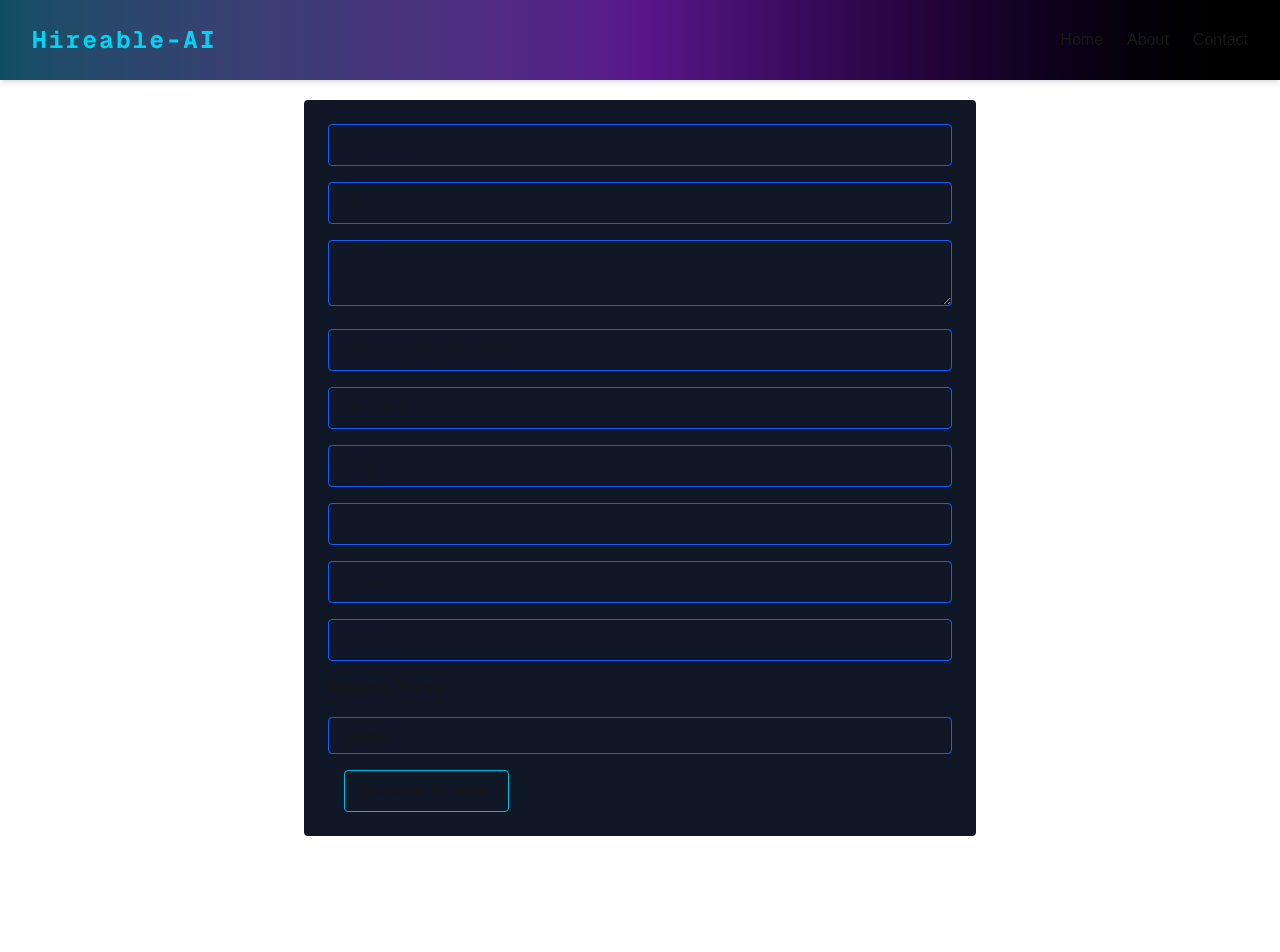
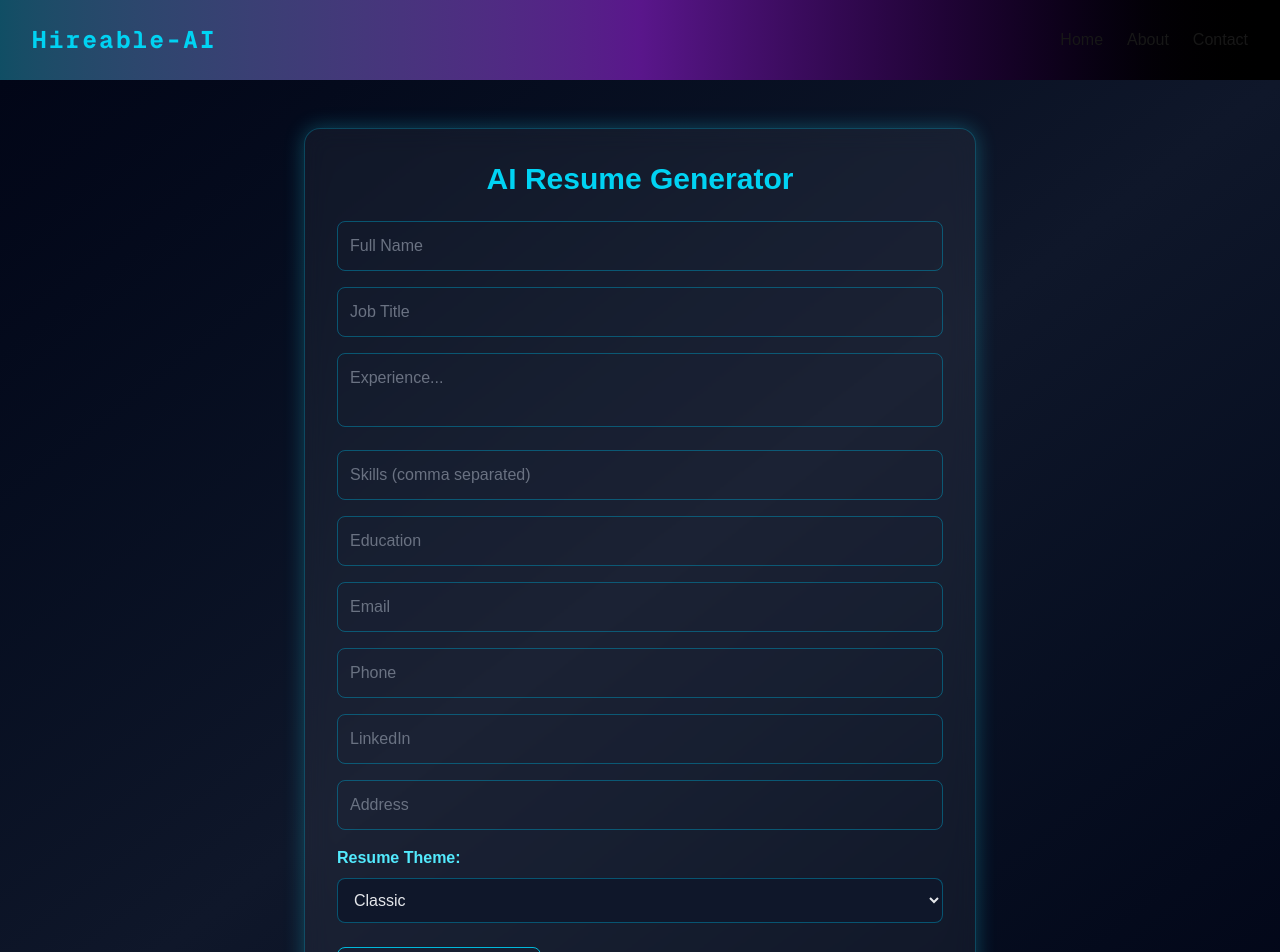
Before and after one commit to Iremide-tech/Resume-Ai, a Next.js app: page / in a window 1280 px wide. Shown: the top 952 px of the page. Before the commit the page ends 856 px from the top, so only its background shows below. Built offline with nearby package versions, Linux system fonts and the light colour scheme.

Commit message:
some stuff again

```diff
--- a/src/app/contact/page.tsx
+++ b/src/app/contact/page.tsx
@@ -45,7 +45,7 @@ export default function Contact() {
   };
 
   return (
-    <main className="flex justify-center items-center min-h-screen  text-gray-200 p-6">
+    <main className="flex justify-center items-center min-h-screen  text-gray-200 p-6 bg-gradient-to-br from-[#020617] via-[#0f172a] to-[#020617]">
       <motion.div
         initial={{ opacity: 0, y: 40 }}
         animate={{ opacity: 1, y: 0 }}
--- a/src/app/page.tsx
+++ b/src/app/page.tsx
@@ -2,9 +2,9 @@
 'use client';
 
 import { useState } from 'react';
+import { motion } from 'framer-motion';
 import FadeIn from './fadeIn';
-
-
+import { FileText, Download } from 'lucide-react';
 
 export default function Home() {
   const [form, setForm] = useState({
@@ -24,32 +24,31 @@ export default function Home() {
   const [loading, setLoading] = useState(false);
   const [error, setError] = useState('');
   const [selectedTheme, setSelectedTheme] = useState('classic');
+  const [resumeGenerated, setResumeGenerated] = useState(false);
 
-  const handleChange = (e: React.ChangeEvent<HTMLInputElement | HTMLTextAreaElement | HTMLSelectElement>) => {
+  const handleChange = (
+    e: React.ChangeEvent<HTMLInputElement | HTMLTextAreaElement | HTMLSelectElement>
+  ) => {
     setForm({ ...form, [e.target.name]: e.target.value });
-    if (e.target.name === 'theme') {
-      setSelectedTheme(e.target.value);
-    }
+    if (e.target.name === 'theme') setSelectedTheme(e.target.value);
   };
+
   const handleDownload = async () => {
-  console.log('trying to call api')
-
-  const resumeHTML = document.getElementById("resume-preview")?.innerHTML;
-  const res = await fetch("/api/pdf", {
-    method: "POST",
-    headers: {"Content-Type": "application/json"}  ,
-   body: JSON.stringify({ html:resumeHTML}),
+    console.log('trying to call api');
+    const resumeHTML = document.getElementById('resume-preview')?.innerHTML;
+    const res = await fetch('/api/pdf', {
+      method: 'POST',
+      headers: { 'Content-Type': 'application/json' },
+      body: JSON.stringify({ html: resumeHTML }),
     });
     const blob = await res.blob();
     const url = window.URL.createObjectURL(blob);
-  const a = document.createElement("a");
+    const a = document.createElement('a');
     a.href = url;
-  a.download = "resume.pdf"; // filename
+    a.download = 'resume.pdf';
     a.click();
     window.URL.revokeObjectURL(url);
   };
-
-const [resumeGenerated, setResumeGenerated] = useState(false);
 
   const handleSubmit = async () => {
     setLoading(true);
@@ -64,73 +63,137 @@ const [resumeGenerated, setResumeGenerated] = useState(false);
       const data = await res.json();
       if (!res.ok || data.error) {
         setError(data.error || 'Failed to generate resume.');
-        setResume('');
       } else {
         setResume(data.resume);
+        setResumeGenerated(true);
       }
-    } catch (err) {
+    } catch {
       setError('Network error.');
-      setResume('');
     }
     setLoading(false);
-    setResumeGenerated(true);
   };
-
 
   return (
     <FadeIn duration={100}>
-    <main className="max-w-2xl mx-auto p-6 space-y-4 bg-gradient-to-r bg-gray-900 m-5 rounded ">
-
+      <main className="min-h-screen flex justify-center items-start py-12 bg-gradient-to-br from-[#020617] via-[#0f172a] to-[#020617]">
+        <motion.div
+          initial={{ opacity: 0, y: 40 }}
+          animate={{ opacity: 1, y: 0 }}
+          transition={{ duration: 0.6 }}
+          className="w-full max-w-2xl bg-white/5 backdrop-blur-md border border-cyan-500/30 rounded-2xl p-8 shadow-[0_0_20px_rgba(34,211,238,0.3)]"
+        >
+          <h1 className="text-3xl font-bold text-center text-cyan-400 mb-6">
+            AI Resume Generator
+          </h1>
 
           <form
-        onSubmit={e => {
+            onSubmit={(e) => {
               e.preventDefault();
               handleSubmit();
             }}
             className="space-y-4"
           >
-        <input name="name" onChange={handleChange} placeholder="Full Name" className="w-full p-2 border border-blue-600 rounded hover:h-11" />
-        <input name="title" onChange={handleChange} placeholder="Job Title" className="w-full p-2 border border-blue-600 rounded hover:h-11" />
-        <textarea name="experience" onChange={handleChange} placeholder="Experience..." className="w-full p-2 border border-blue-600 rounded" />
-        <input name="skills" onChange={handleChange} placeholder="Skills (comma separated)" className="w-full p-2 border border-blue-600 rounded hover:h-11" />
-        <input name="education" onChange={handleChange} placeholder="Education" className="w-full p-2 border border-blue-600 rounded hover:h-11" />
-        <input name="email" onChange={handleChange} placeholder="Email" className="w-full p-2 border border-blue-600 rounded hover:h-11" />
-        <input name="phone" onChange={handleChange} placeholder="Phone" className="w-full p-2 border border-blue-600 rounded hover:h-11" />
-        <input name="linkedin" onChange={handleChange} placeholder="Linkedin" className="w-full p-2 border border-blue-600 rounded hover:h-11" />
-        <input name="address" onChange={handleChange} placeholder="Address" className="w-full p-2 border border-blue-600 rounded hover:h-11" />
+            {[
+              { name: 'name', placeholder: 'Full Name' },
+              { name: 'title', placeholder: 'Job Title' },
+              { name: 'experience', placeholder: 'Experience...', type: 'textarea' },
+              { name: 'skills', placeholder: 'Skills (comma separated)' },
+              { name: 'education', placeholder: 'Education' },
+              { name: 'email', placeholder: 'Email' },
+              { name: 'phone', placeholder: 'Phone' },
+              { name: 'linkedin', placeholder: 'LinkedIn' },
+              { name: 'address', placeholder: 'Address' },
+            ].map((field, i) =>
+              field.type === 'textarea' ? (
+                <textarea
+                  key={i}
+                  name={field.name}
+                  onChange={handleChange}
+                  placeholder={field.placeholder}
+                  className="w-full p-3 bg-transparent border border-cyan-600/50 rounded-lg focus:outline-none focus:ring-2 focus:ring-cyan-400 placeholder-gray-500 transition resize-none"
+                />
+              ) : (
+                <input
+                  key={i}
+                  name={field.name}
+                  onChange={handleChange}
+                  placeholder={field.placeholder}
+                  className="w-full p-3 bg-transparent border border-cyan-600/50 rounded-lg focus:outline-none focus:ring-2 focus:ring-cyan-400 placeholder-gray-500 transition"
+                />
+              )
+            )}
 
-        <label className="block font-semibold">Resume Theme:</label>
-        <select name="theme" value={selectedTheme} onChange={handleChange} className="w-full p-2 border border-blue-600 rounded">
-          <option value="classic" className='text-black'>Classic</option>
-          <option value="modern" className='text-black'>Modern</option>
-          <option value="creative" className='text-black'>Creative</option>
+            <div>
+              <label className="block font-semibold text-cyan-300 mb-2">
+                Resume Theme:
+              </label>
+              <select
+                name="theme"
+                value={selectedTheme}
+                onChange={handleChange}
+                className="w-full p-3 bg-[#0f172a] border border-cyan-600/50 rounded-lg text-gray-200 focus:ring-2 focus:ring-cyan-400"
+              >
+                <option value="classic" className="text-black">
+                  Classic
+                </option>
+                <option value="modern" className="text-black">
+                  Modern
+                </option>
+                <option value="creative" className="text-black">
+                  Creative
+                </option>
               </select>
+            </div>
 
-        <button type="submit" className="ml-4 px-4 py-2 border border-cyan-500 rounded hover:bg-cyan-500 hover:text-black transition">
+            <div className="flex flex-wrap items-center gap-4 mt-6">
+              <motion.button
+                whileHover={{ scale: 1.05, boxShadow: '0 0 20px #06b6d4' }}
+                whileTap={{ scale: 0.98 }}
+                type="submit"
+                className="flex items-center gap-2 px-5 py-3 border border-cyan-500 rounded-lg text-cyan-400 hover:bg-cyan-400 hover:text-black transition font-semibold"
+              >
+                <FileText size={18} />
                 {loading ? 'Generating...' : 'Generate Resume'}
-        </button>
+              </motion.button>
+
               {resumeGenerated && (
-          <button
-          type='button'
-          onClick={handleDownload} className="ml-4 px-4 py-2 border border-cyan-500 rounded hover:bg-cyan-500 hover:text-black transition">
+                <motion.button
+                  whileHover={{ scale: 1.05, boxShadow: '0 0 20px #06b6d4' }}
+                  whileTap={{ scale: 0.98 }}
+                  type="button"
+                  onClick={handleDownload}
+                  className="flex items-center gap-2 px-5 py-3 border border-cyan-500 rounded-lg text-cyan-400 hover:bg-cyan-400 hover:text-black transition font-semibold"
+                >
+                  <Download size={18} />
                   Download as PDF
-          </button>
+                </motion.button>
               )}
+            </div>
           </form>
 
           {error && (
-        <div className="mt-6 p-4 border rounded bg-red-100 text-red-700">
+            <div className="mt-6 p-3 bg-red-500/10 border border-red-500/50 text-red-400 rounded-lg">
               {error}
             </div>
           )}
+
           {resume && !error && (
             <FadeIn duration={80}>
-        <div id='resume-preview' className={`mt-6 p-4 border rounded bg-blue-600 whitespace-pre-line theme-${selectedTheme}`}>
-          <div className="mb-2 text-sm text-gray-500">Theme: {selectedTheme.charAt(0).toUpperCase() + selectedTheme.slice(1)}</div>
+              <motion.div
+                initial={{ opacity: 0 }}
+                animate={{ opacity: 1 }}
+                transition={{ duration: 0.5 }}
+                id="resume-preview"
+                className={`mt-6 p-6 border border-cyan-600/50 bg-white/5 rounded-lg whitespace-pre-line text-gray-200 theme-${selectedTheme}`}
+              >
+                <div className="mb-2 text-sm text-cyan-400">
+                  Theme: {selectedTheme.charAt(0).toUpperCase() + selectedTheme.slice(1)}
+                </div>
                 {resume}
-        </div>
+              </motion.div>
             </FadeIn>
           )}
+        </motion.div>
       </main>
     </FadeIn>
   );
```
Lines whose indentation alone changed are shown as unchanged.
